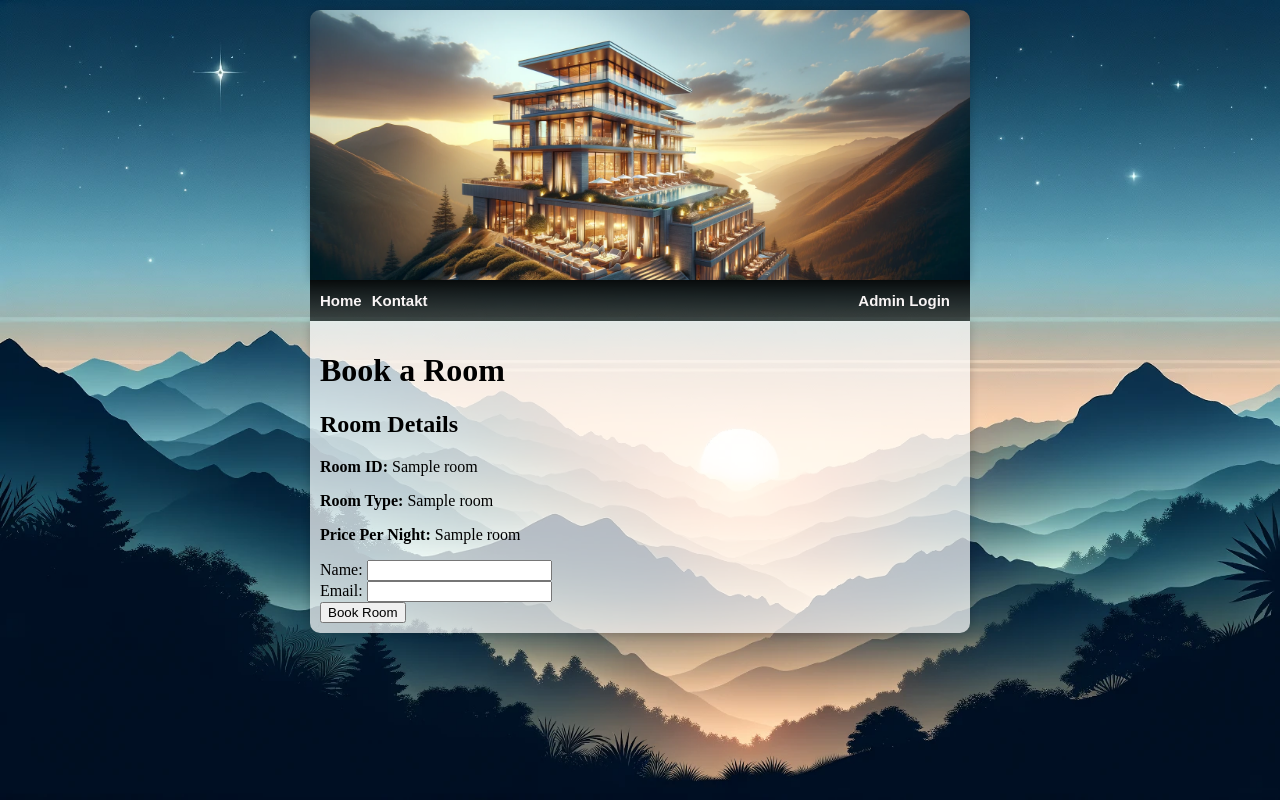
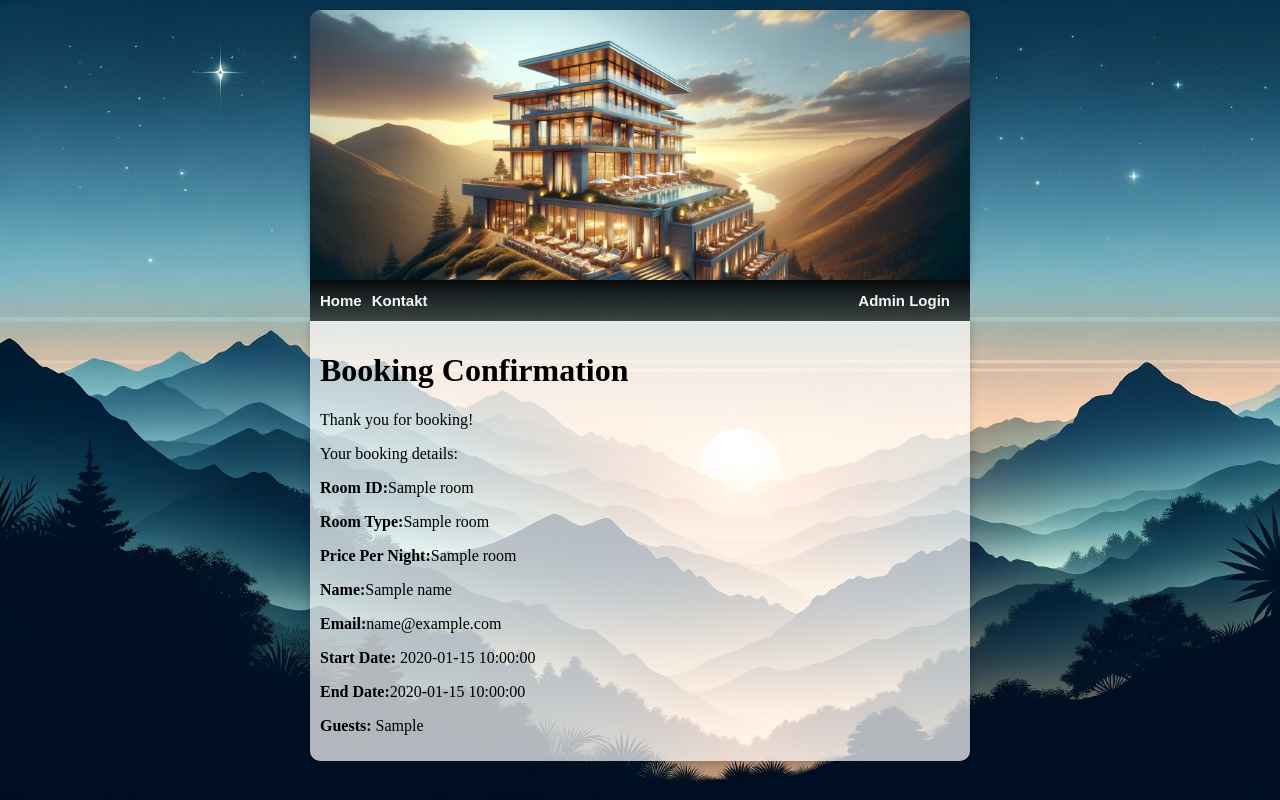
Before and after one commit to JoyJohansson/bokningsapplikation, a Flask app: template templates/k4.html in a window 1280 px wide. Run offline with Flask 3, Linux system fonts and the light colour scheme; the template is opened without the code that fills it: most values are stand-ins (such as "Sample title", 1, 10 or a date in 2020); some libraries are stand-ins or nearby versions.

Commit message:
updated conffirm booking

```diff
--- a/SQL Tables, Inserts etc/view.sql
+++ b/SQL Tables, Inserts etc/view.sql
@@ -3,3 +3,7 @@ SELECT room.room_id, roomtype.roomtype, files.filename,files.filetype,files.file
 FROM files
 JOIN room ON files.room_id = room.room_id
 JOIN roomtype ON room.roomtype_id = roomtype.roomtype_id;
+
+drop VIEW room_details
+
+SELECT * FROM room_details
--- a/app.py
+++ b/app.py
@@ -60,6 +60,8 @@ def get_room():
 def k2():
     session["start_date"] = request.form["start_date"]
     session["end_date"] = request.form["end_date"]
+    selected_guests = request.form['guests']
+    session['selected_guests'] = selected_guests
     query = """
     SELECT room_id, roomtype, filename, filetype, file_content, capacity, pricepernight
     FROM room_details
@@ -240,12 +242,13 @@ def book_room():
 @app.route("/save_booking", methods=["POST"])
 def save_booking():
     print("save_booking")
-
+    print(session)
     room_id = request.form.get("room_id")
     email = request.form.get("email")
     name = request.form.get("name")
     start_date = session.get("start_date")
     end_date = session.get("end_date")
+    selected_guests = session.get("guests")
     bookingID = generate_random_code()
     #TODO guest_id som en autoincrementerad serial
     #TODO fixa queryn
@@ -263,7 +266,7 @@ def save_booking():
     databas.execute_insert_query(insert_query, (bookingID,result,room_id,start_date, end_date,))
     query = "SELECT Room_ID, Roomtype, PricePerNight FROM room, RoomType WHERE room_id = %s"
     room = databas.execute_query_fetchone(query, (room_id,), fetch_result=True)
-    return render_template("k4.html", room=room)
+    return render_template("k4.html", room=room, start_date=start_date,end_date=end_date, selected_guests=selected_guests,name=name,email=email)
 
 if __name__ == "__main__":
     app.run(debug=True)
--- a/templates/k3.html
+++ b/templates/k3.html
@@ -11,10 +11,14 @@
         <p><strong>Price Per Night:</strong> {{ room[2] }}</p>
 
     </div>
-    <form action="/book" method="post" id="book-form">
+    <form action="/save_booking" method="post" id="book-form">
         <input type="hidden" name="room_id" value="{{ room[0] }}">
         <input type="hidden" name="room_type" value="{{ room[1] }}">
         <input type="hidden" name="price_per_night" value="{{ room[2] }}">
+        <label for="name">Name:</label>
+        <input type="text" id="name" name="name" required><br>
+        <label for="email">Email:</label>
+        <input type="email" id="email" name="email" required><br>
         <button id="book-button">Book This Room</button>
     </form>
 
--- a/templates/k4.html
+++ b/templates/k4.html
@@ -6,37 +6,19 @@
 </head>
 <body>
 {% block content %}
-<div class="info-container" id="room-info-container">
-    <h1>Book a Room</h1>
-    <h2>Room Details</h2>
-    <p><strong>Room ID:</strong> {{ room[0] }}</p>
-    <p><strong>Room Type:</strong> {{ room[1] }}</p>
-    <p><strong>Price Per Night:</strong> {{ room[2] }}</p>
 
-    <form action="/save_booking" method="post" id="book-form">
-        <input type="hidden" name="room_id" value="{{ room[0] }}">
-        <input type="hidden" name="room_type" value="{{ room[1] }}">
-        <input type="hidden" name="price_per_night" value="{{ room[2] }}">
-        <label for="name">Name:</label>
-        <input type="text" id="name" name="name" required><br>
-        <label for="email">Email:</label>
-        <input type="email" id="email" name="email" required><br>
-        <button id="book-button" type="submit">Book Room</button>
-    </form>
-</div>
-
-<div class="info-container" id="confirmation-container" style="display: none;">
+<div class="info-container" id="confirmation-container" style="display: block;">
     <h1>Booking Confirmation</h1>
     <p>Thank you for booking!</p>
     <p>Your booking details:</p>
-    <p><strong>Room ID:</strong> <span id="booked-room-id"></span></p>
-    <p><strong>Room Type:</strong> <span id="booked-room-type"></span></p>
-    <p><strong>Price Per Night:</strong> <span id="booked-price-per-night"></span></p>
-    <p><strong>Name:</strong> <span id="booked-name"></span></p>
-    <p><strong>Email:</strong> <span id="booked-email"></span></p>
-    <p><strong>Start Date:</strong> <span id="booked-start-date"></span></p>
-    <p><strong>End Date:</strong> <span id="booked-end-date"></span></p>
-    <p><strong>Guests:</strong> <span id="booked-guests"></span></p>
+    <p><strong>Room ID:</strong>{{room[0]}}</p>
+    <p><strong>Room Type:</strong>{{room[1]}}</p>
+    <p><strong>Price Per Night:</strong>{{room[2]}}</p>
+    <p><strong>Name:</strong>{{name}}</p>
+    <p><strong>Email:</strong>{{email}}</span></p>
+    <p><strong>Start Date:</strong> {{start_date}}</span></p>
+    <p><strong>End Date:</strong>{{end_date}} </p>
+    <p><strong>Guests:</strong> {{selected_guests}}</p>
 </div>
 
 <script>
```
